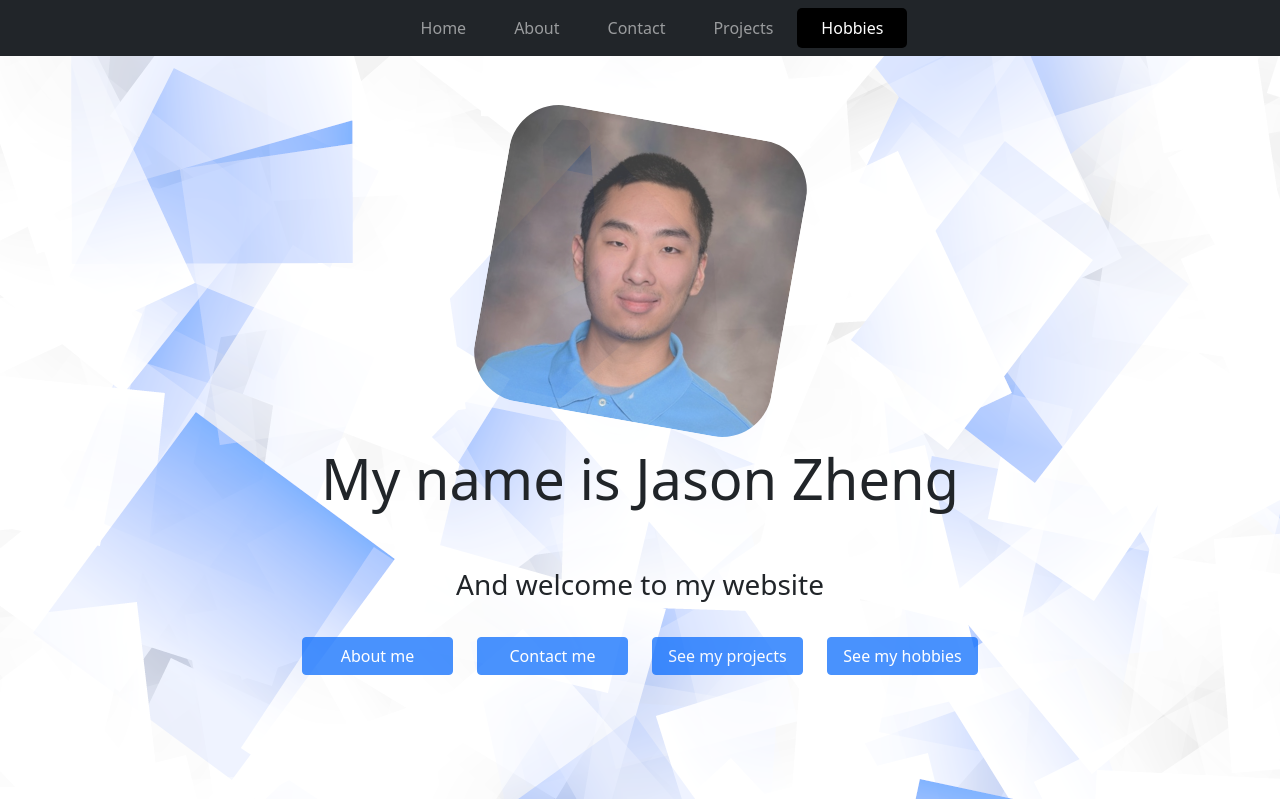
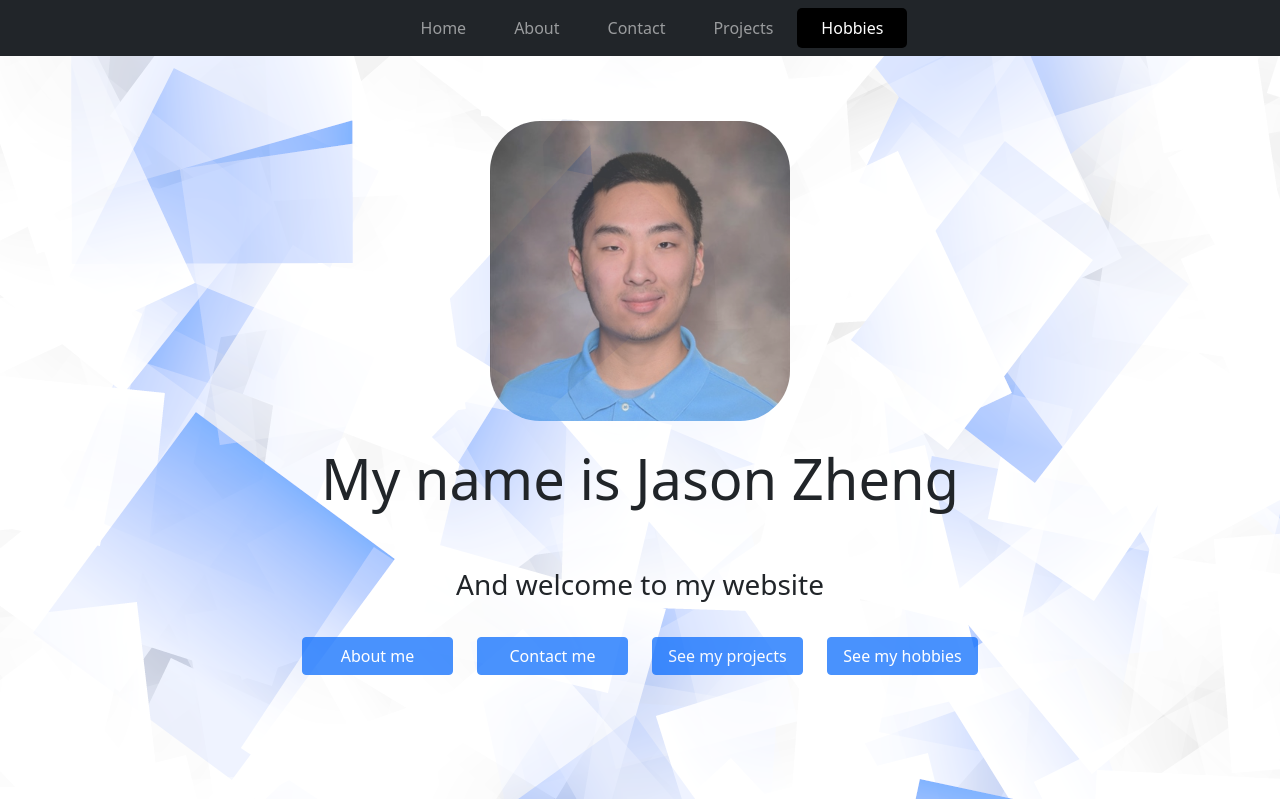
Before and after one commit to jasozh/jasozh.github.io, a PHP site: page / in a window 1280 px wide, with the pointer over the restyled element. Shown: the top 799 px of the page. Run offline with PHP 8.4, Linux system fonts and the light colour scheme.

Commit message:
Remove hover rotation for welcome picture

```diff
--- a/css/style.css
+++ b/css/style.css
@@ -174,7 +174,6 @@ img.profile {
 img.profile:hover {
     opacity: 0.75;
     border-radius: 50px;
-    transform: rotate(10deg);
 }
 
 img.profile:active {
```
